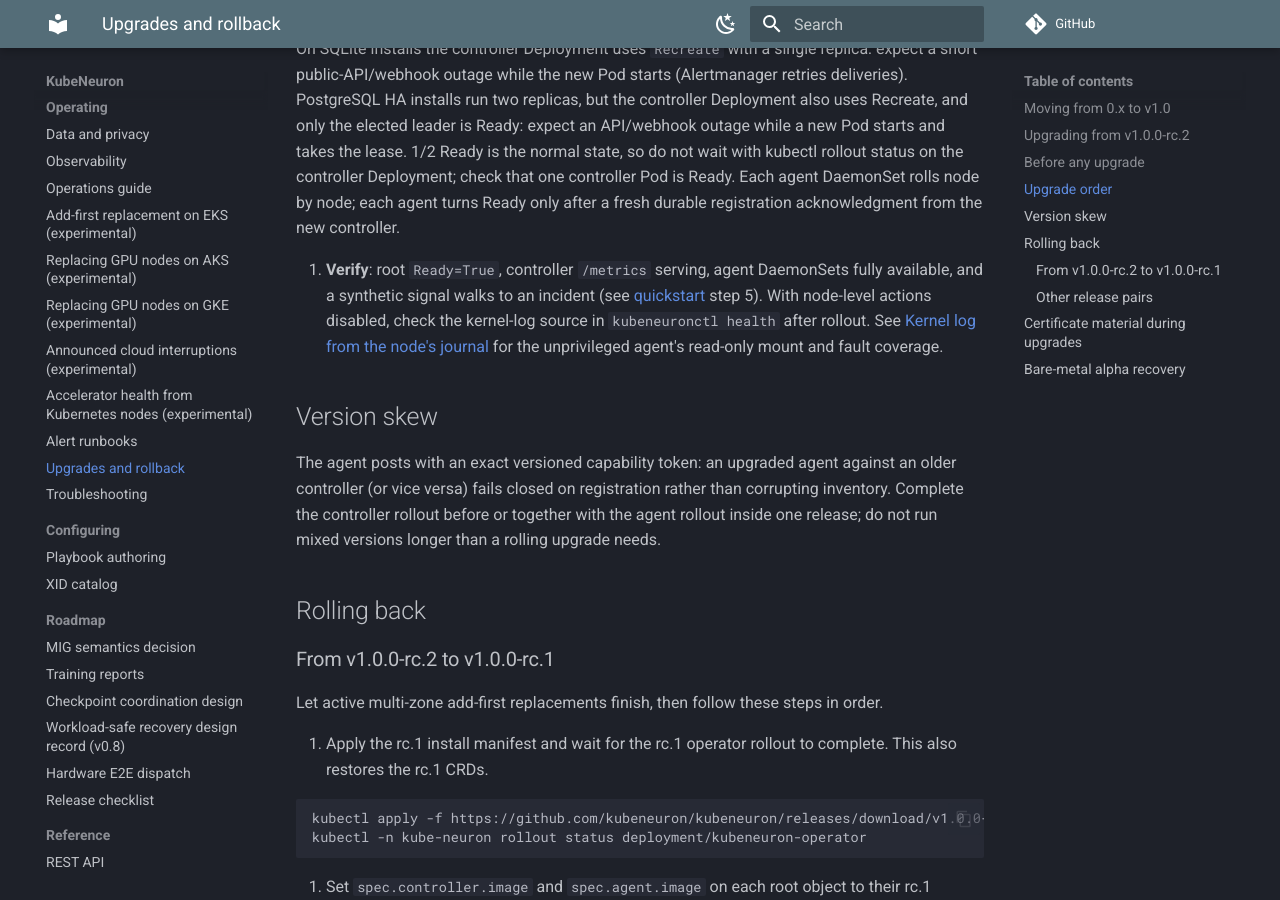
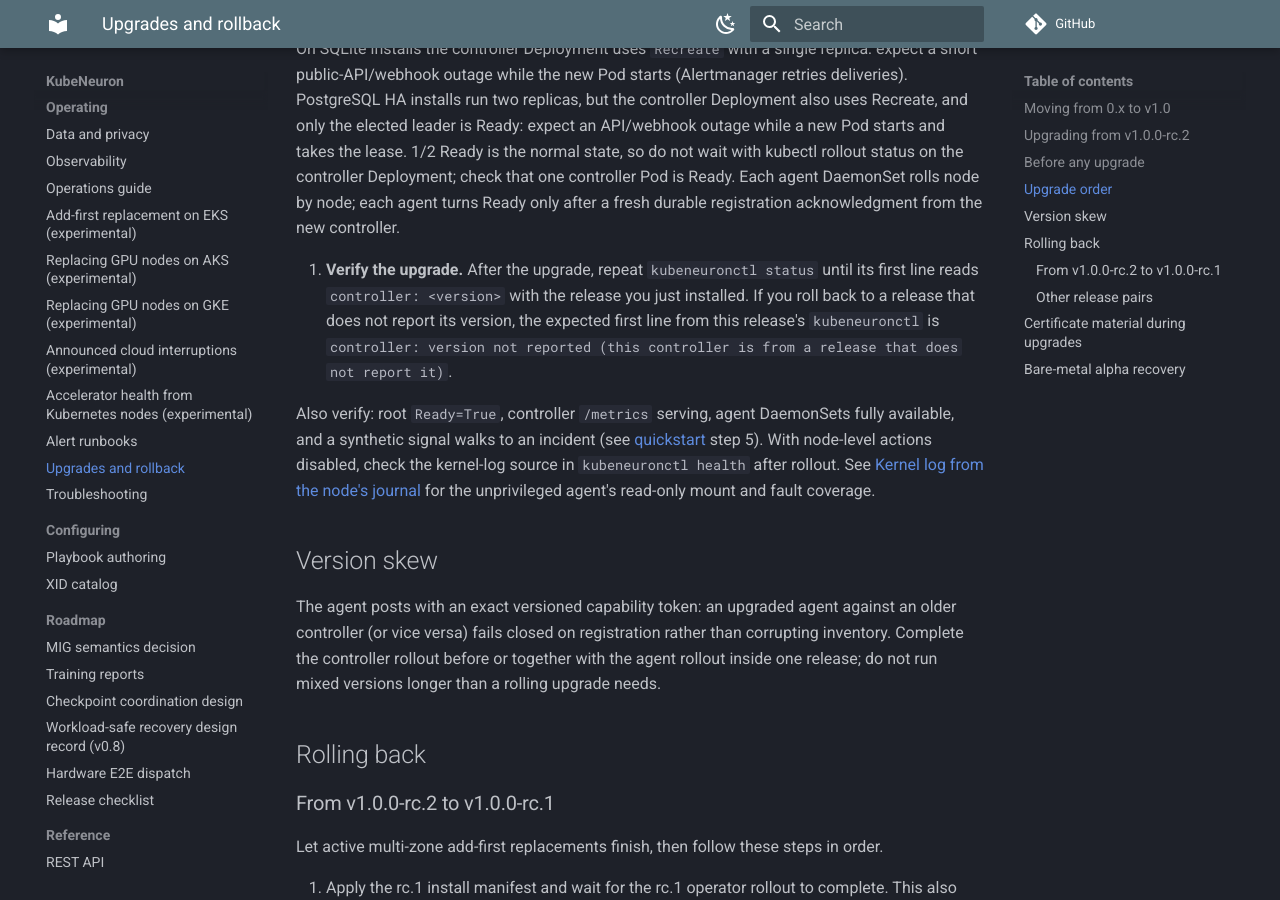
Before and after one commit to kubeneuron/kubeneuron, an MkDocs documentation site: the page built from docs/upgrade.md, in a window 1280 px wide and 900 px high, scrolled down 3083 px. Built offline with MkDocs 1.6.1 and Material for MkDocs 9.7.7, drawn with Linux system fonts in a browser that asks for light colours; comment, search, counter and statistics services are not loaded.

Commit message:
Clarify controller upgrade checks, API access, and pool recovery
Signed-off-by: Andrii Petruk <andrey.petruk@gmail.com>

```diff
--- a/docs/upgrade.md
+++ b/docs/upgrade.md
@@ -119,7 +119,13 @@ Always: **CRDs → operator → controller/agent images.**
    turns Ready only after a fresh durable registration acknowledgment from
    the new controller.
 
-3. **Verify**: root `Ready=True`, controller `/metrics` serving, agent
+3. **Verify the upgrade.** After the upgrade, repeat `kubeneuronctl status`
+   until its first line reads `controller: <version>` with the release you just
+   installed. If you roll back to a release that does not report its version,
+   the expected first line from this release's `kubeneuronctl` is
+   `controller: version not reported (this controller is from a release that does not report it)`.
+
+   Also verify: root `Ready=True`, controller `/metrics` serving, agent
    DaemonSets fully available, and a synthetic signal walks to an incident
    (see [quickstart](quickstart.md) step 5). With node-level actions disabled, check the kernel-log source in `kubeneuronctl health` after rollout. See [Kernel log from the node's journal](install.md#kernel-log-from-the-nodes-journal) for the unprivileged agent's read-only mount and fault coverage.
 
```
Also changed, not shown: docs/cloud-gcp.md (+2 -1 lines), docs/operations.md (+4 -0 lines).
